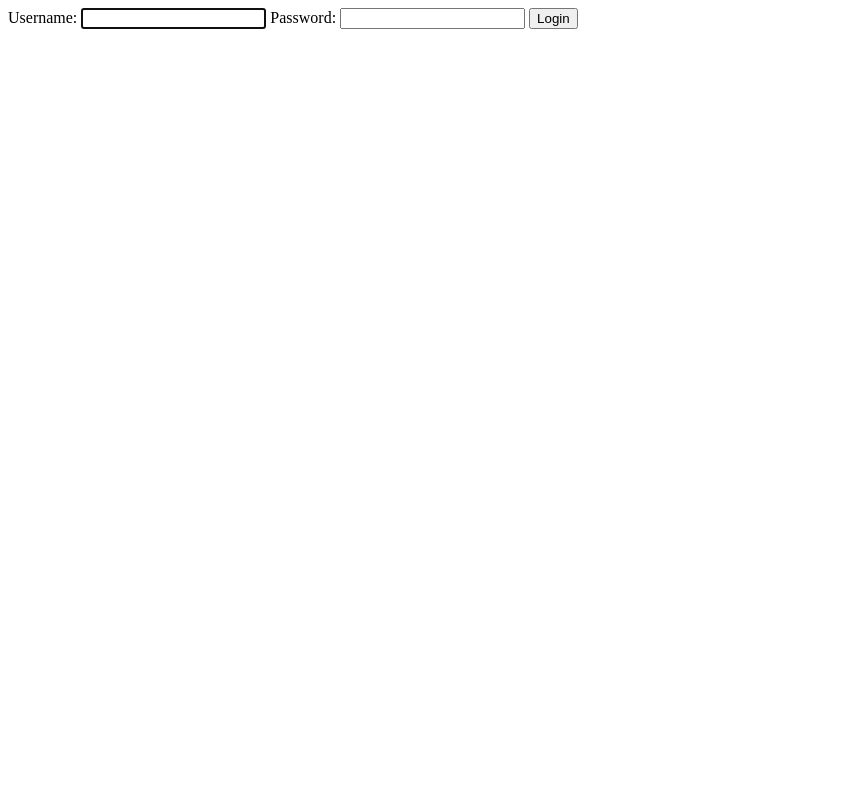
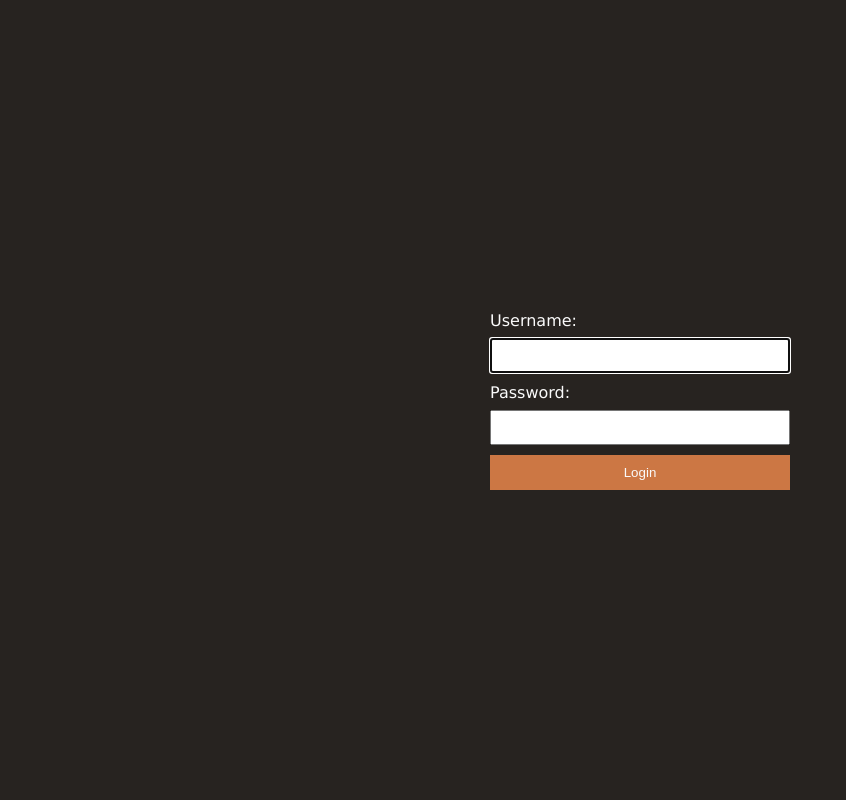
Before and after one commit to FabioCruz20/blog, a Django app: page /accounts/login/ in a window 1280 px wide. Shown: the whole page, without its empty margins (0-846 px from the left). Run offline with Django 4.2, Linux system fonts and the light colour scheme.

Commit message:
feat: style login form

```diff
--- a/blog/settings.py
+++ b/blog/settings.py
@@ -118,6 +118,10 @@ USE_TZ = True
 
 STATIC_URL = 'static/'
 
+STATICFILES_DIRS = [
+    BASE_DIR / 'static',
+]
+
 # Default primary key field type
 # https://docs.djangoproject.com/en/4.2/ref/settings/#default-auto-field
 
--- /dev/null
+++ b/static/css/style.css
@@ -0,0 +1,61 @@
+:root {
+    --primary: #CC7744;
+    --secondary: #655246;
+    --neutral-1: #272320;
+    --text-1: #fafafa;
+}
+
+* {
+    margin: 0;
+    padding: 0;
+    box-sizing: border-box;
+}
+
+body {
+    font-family: Verdana, Geneva, Tahoma, sans-serif;
+}
+
+a {
+    text-decoration: none;
+}
+
+.bg-primary {
+    background-color: var(--primary);
+}
+
+.bg-secondary {
+    background-color: var(--secondary);
+}
+
+.bg-neutral-1 {
+    background-color: var(--neutral-1);
+}
+
+.text-1 {
+    color: var(--text-1);
+}
+
+.btn {
+    border: none;
+    padding: 10px 20px;
+    cursor: pointer;
+}
+
+label {
+    display: block;
+    margin-bottom: 8px;
+}
+
+input {
+    padding: 8px 10px;
+    margin-bottom: 10px;
+    width: 100%;
+}
+
+.block {
+    display: block;
+}
+
+.full-width {
+    width: 100%;
+}
--- /dev/null
+++ b/static/css/users/login.css
@@ -0,0 +1,9 @@
+.grid-center {
+    display: grid;
+    place-items: center;
+    height: 100vh;
+}
+
+.form {
+    width: 300px;
+}
--- a/templates/layout.html
+++ b/templates/layout.html
@@ -1,3 +1,4 @@
+{% load static %}
 <!DOCTYPE html>
 <html lang="en">
 <head>
@@ -10,6 +11,7 @@
     </title>
 
     {% block css %}
+        <link rel="stylesheet" href="{% static 'css/style.css' %}">
     {% endblock %}
 </head>
 <body>
--- a/users/templates/registration/login.html
+++ b/users/templates/registration/login.html
@@ -1,13 +1,21 @@
 {% extends 'layout.html' %}
+{% load static %}
 
 {% block title %}
-    Login
+  Login
+{% endblock %}
+
+{% block css %}
+  {{ block.super }}
+  <link rel="stylesheet" href="{% static 'css/users/login.css' %}">
 {% endblock %}
 
 {% block content %}
-    <form method="post" action="{% url 'login' %}">
-        {% csrf_token %}
-        {{ form }}
-        <button>Login</button>
+  <section class="grid-center bg-neutral-1 text-1">
+    <form method="post" action="{% url 'login' %}" class="form">
+      {% csrf_token %}
+      {{ form }}
+      <button class="btn bg-primary text-1 block full-width">Login</button>
     </form>
+  </section>
 {% endblock %}
```
